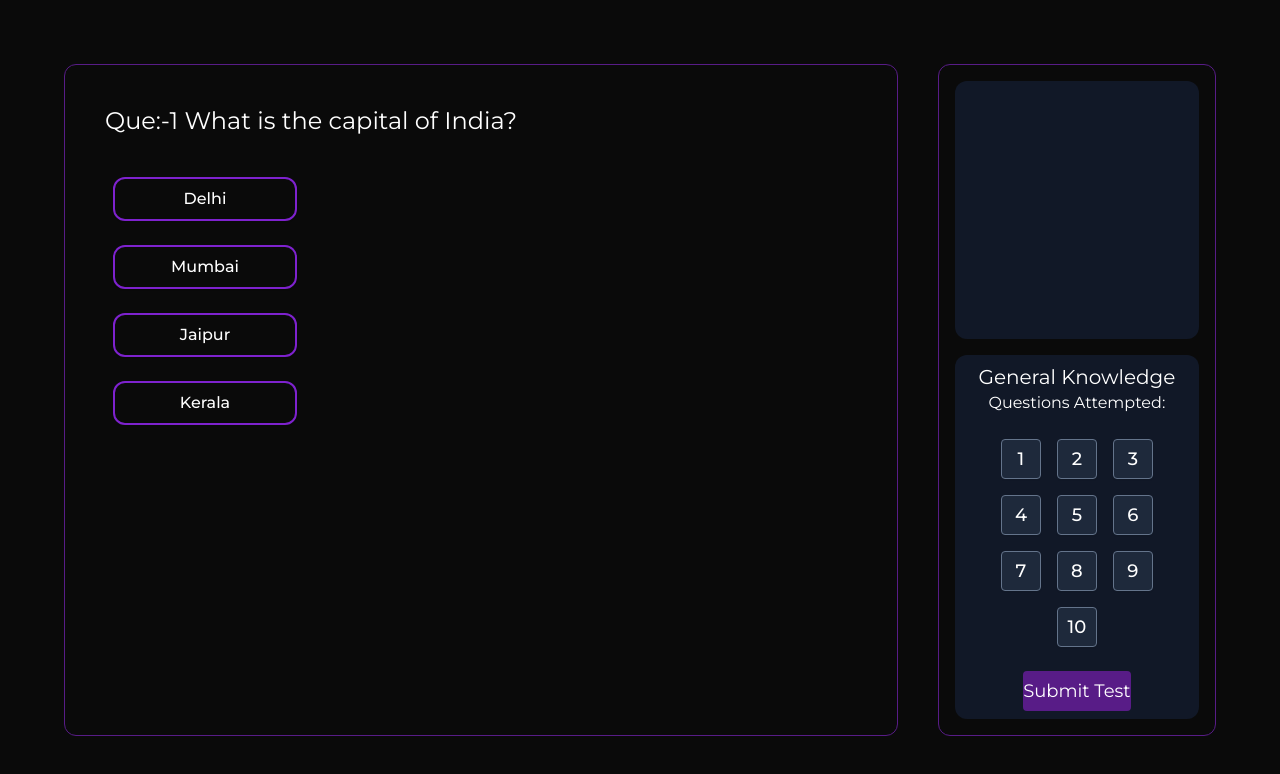
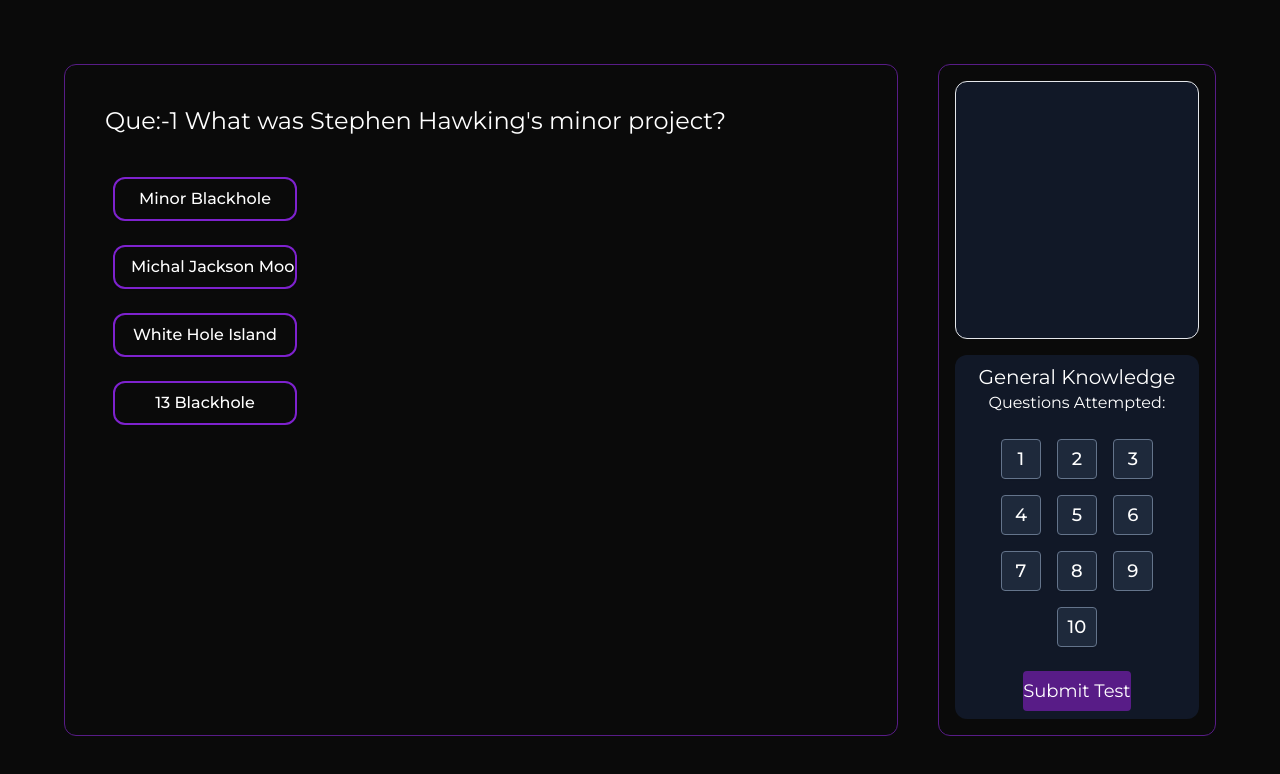
Before and after one commit to amartripathi0/Bi-Gaze, a React (Vite) app in the folder web_frontend/: page /examinee/quizzes/quiz/1 in a window 1280 px wide. Shown: the top 774 px of the page. Built offline with nearby package versions, Linux system fonts and the light colour scheme; no server answers.

Commit message:
updated:Quizcard buttton

```diff
--- a/web_frontend/src/components/quiz/QuestionNavigationPanel.tsx
+++ b/web_frontend/src/components/quiz/QuestionNavigationPanel.tsx
@@ -24,7 +24,7 @@ function QuestionNavigationPanel({
 
   return (
     <PurpleBorderContainer additionalStyles="h-full w-1/4 rounded-md  p-4  flex-center flex-col gap-4 ">
-      <div className="h-1/2 w-full flex-between bg-gray-900 p-2 rounded-xl  ">
+      <div className="h-1/2 w-full flex-between bg-gray-900 p-2 rounded-xl  border ">
         <WebcamFaceMeshViewer webcamHeight="2/3" webcamWidth="full" />
       </div>
 
--- a/web_frontend/src/components/quiz/QuizCard.tsx
+++ b/web_frontend/src/components/quiz/QuizCard.tsx
@@ -1,5 +1,7 @@
 import { QuizProp } from "@/types";
 import { Link } from "react-router-dom";
+import IndigoButton from "../shared/buttons/IndigoButton";
+import { ArrowRight } from "lucide-react";
 
 function QuizCard({
   quizId,
@@ -20,7 +22,10 @@ function QuizCard({
         {quizDescription}
 
       </p>
-      <Link to={`/examinee/quizzes/quiz/${quizId}`}  className="mx-2 text-xs border w-1/3 p-2 rounded">Attempt Quiz</Link>
+
+      <Link to={`/examinee/quizzes/quiz/${quizId}`}  className="">
+        <IndigoButton label="Attempt Quiz" additionalStyles="mx-2 text-xs border  gap-2 flex-center   p-2 rounded" icon={ArrowRight}/>
+        </Link>
     </div>
   );
 }
--- a/web_frontend/src/components/quiz/WebcamFaceMeshViewer.tsx
+++ b/web_frontend/src/components/quiz/WebcamFaceMeshViewer.tsx
@@ -31,7 +31,7 @@ function WebcamFaceMeshViewer({
 
   return (
     <div
-      className={`h-${webcamHeight} w-${webcamWidth} relative rounded-xl flex-center overflow-hidden`}
+      className={`h-${webcamHeight} w-${webcamWidth} relative rounded-xl flex-center overflow-hidden bg-red-100`}
     >
       <Webcam
         className="absolute  object-fill h-full "
@@ -39,6 +39,7 @@ function WebcamFaceMeshViewer({
         onLoadedData={(vid) => handleVideoLoad(vid)}
       />
       <canvas ref={canvasRef} className="h-full object-fill absolute " />
+
     </div>
   );
 }
--- a/web_frontend/src/constants/index.ts
+++ b/web_frontend/src/constants/index.ts
@@ -140,8 +140,8 @@ export const quizzesArray: QuizProp[] = [
     questions: [
       {
         id: 1,
-        title: "What is the capital of India?",
-        options: ["Delhi", "Mumbai", "Jaipur", "Kerala"],
+        title: "What was Stephen Hawking's minor project?",
+        options: ["Minor Blackhole", "Michal Jackson Moon", "White Hole Island", "13 Blackhole"],
         answer: "Delhi",
       },
       {
```
